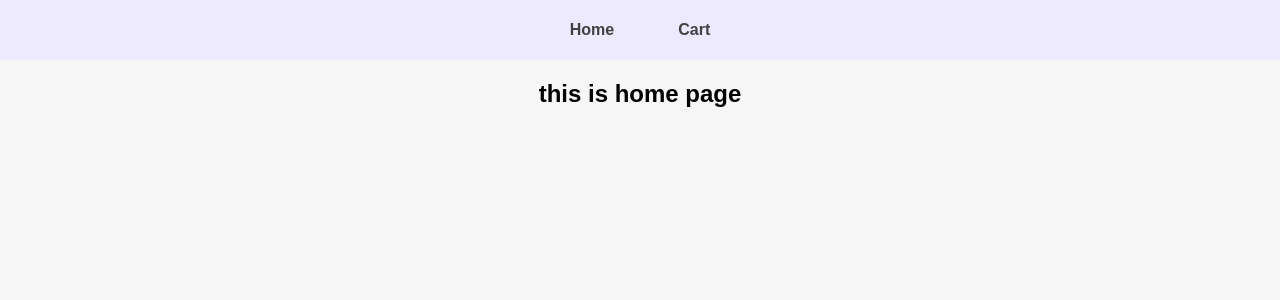
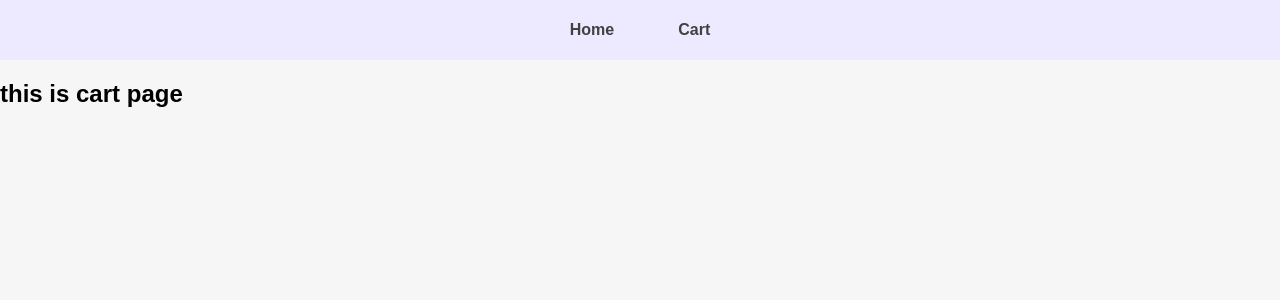
Before and after one commit to alimhp/CardProject, a React (Create React App) app: page /cart in a window 1280 px wide. Shown: the top 300 px of the page. Built offline with nearby package versions, Linux system fonts and the light colour scheme.

Commit message:
ass route

```diff
--- a/package.json
+++ b/package.json
@@ -8,7 +8,7 @@
     "@testing-library/user-event": "^13.5.0",
     "react": "^18.2.0",
     "react-dom": "^18.2.0",
-    "react-router-dom": "^5.3.0",
+    "react-router-dom": "^5.3.3",
     "react-scripts": "5.0.1",
     "web-vitals": "^2.1.4"
   },
--- a/src/App.js
+++ b/src/App.js
@@ -1,14 +1,16 @@
 import "./App.css";
-import { BrowserRouter, Switch, Route, Link } from "react-router-dom";
+import { BrowserRouter as Router, Switch, Route } from "react-router-dom";
 import HomePage from "./pages/HomePage";
+import CartPage from "./pages/CartPage";
 
 function App() {
   return (
-    <BrowserRouter>
-      <div className="App">
-        <HomePage />
-      </div>
-    </BrowserRouter>
+    <Router>
+      <Switch>
+        <Route path="/cart" component={CartPage} />
+        <Route path="/" component={HomePage} />
+      </Switch>
+    </Router>
   );
 }
 
--- /dev/null
+++ b/src/pages/CartPage.js
@@ -0,0 +1,11 @@
+import Layout from "../layout/layout";
+
+const CartPage = () => {
+  return (
+    <Layout>
+      <h2>this is cart page</h2>
+    </Layout>
+  );
+};
+
+export default CartPage;
```
Also changed, not shown: 1 other file (tests, documents, lock files or other folders).
